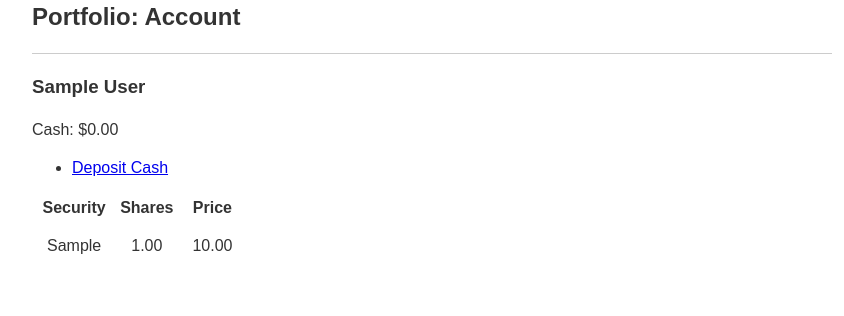
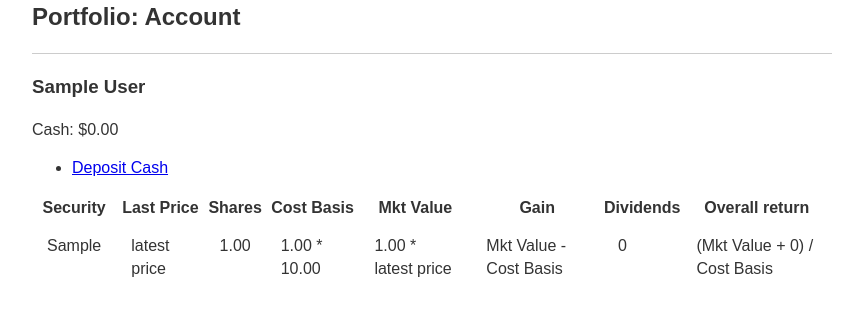
Before and after one commit to vkurup/stocks, a Django app: page /portfolio/account/1/ in a window 1280 px wide. Shown: the part 20-336 px from the top of the page, without its empty margins (208-1052 px from the left). Run offline with Django 3.2, Linux system fonts and the light colour scheme; tables that the repository leaves empty hold one stand-in row (values such as "Sample post"); some libraries are stand-ins or nearby versions.

Commit message:
Planning for the changes I want to see
In the account detail page

```diff
--- a/portfolio/templates/portfolio/account_detail.html
+++ b/portfolio/templates/portfolio/account_detail.html
@@ -23,15 +23,25 @@ Cash: ${{ account.cash|floatformat:2|intcomma }}
 <table>
   <tr>
     <th>Security</th>
+    <th>Last Price</th>
     <th>Shares</th>
-    <th>Price</th>
+    <th>Cost Basis</th>
+    <th>Mkt Value</th>
+    <th>Gain</th>
+    <th>Dividends</th>
+    <th>Overall return</th>
   </tr>
 {% for security,data in account.positions.items %}
   {% if security != '$CASH' %}
   <tr>
     <td>{{ security }}</td>
+    <td>latest price</td>
     <td>{{ data.shares }}</td>
-    <td>{{ data.price }}</td>
+    <td>{{ data.shares }} * {{ data.price }}</td>
+    <td>{{ data.shares }} * latest price</td>
+    <td>Mkt Value - Cost Basis</td>
+    <td>{{ data.dividends }}</td>
+    <td>(Mkt Value + {{ data.dividends }}) / Cost Basis</td>
   </tr>
   {% endif %}
 {% endfor %}
```
